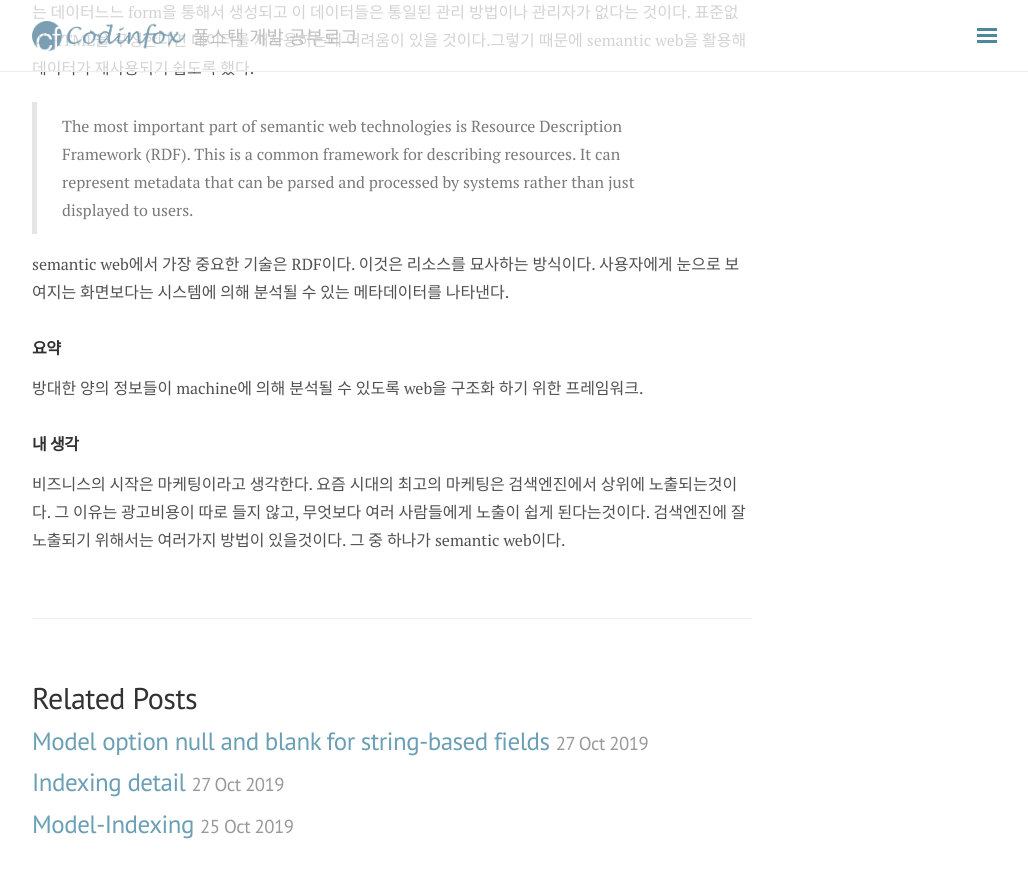
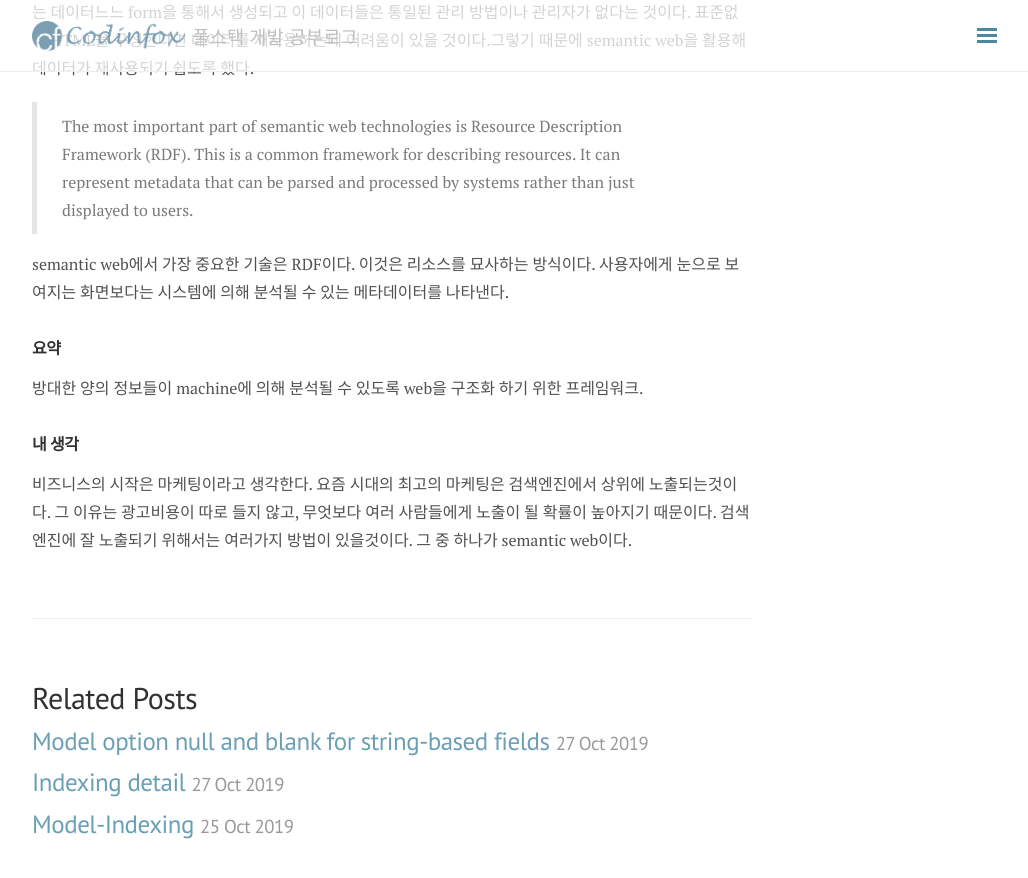
Before and after one commit to haeyong27/haeyong27.github.io, a Jekyll site: the page built from _posts/WEB/2019-10-29-form-tag.md, in a window 1280 px wide and 900 px high, scrolled down 2381 px. Shown: the top 878 px of the window, without its empty margins (248-1276 px from the left). Built offline with Jekyll 4.4.1, drawn with Linux system fonts in a browser that asks for light colours; nearby versions of some CDN libraries.

Commit message:
단어수정

```diff
--- a/_posts/WEB/2019-10-29-form-tag.md
+++ b/_posts/WEB/2019-10-29-form-tag.md
@@ -62,4 +62,4 @@ semantic web에서 가장 중요한 기술은 RDF이다. 이것은 리소스를
 방대한 양의 정보들이 machine에 의해 분석될 수 있도록 web을 구조화 하기 위한 프레임워크.
 
 #### 내 생각
-비즈니스의 시작은 마케팅이라고 생각한다. 요즘 시대의 최고의 마케팅은 검색엔진에서 상위에 노출되는것이다. 그 이유는 광고비용이 따로 들지 않고, 무엇보다 여러 사람들에게 노출이 쉽게 된다는것이다. 검색엔진에 잘 노출되기 위해서는 여러가지 방법이 있을것이다. 그 중 하나가 semantic web이다.
+비즈니스의 시작은 마케팅이라고 생각한다. 요즘 시대의 최고의 마케팅은 검색엔진에서 상위에 노출되는것이다. 그 이유는 광고비용이 따로 들지 않고, 무엇보다 여러 사람들에게 노출이 될 확률이 높아지기 때문이다. 검색엔진에 잘 노출되기 위해서는 여러가지 방법이 있을것이다. 그 중 하나가 semantic web이다.
```
